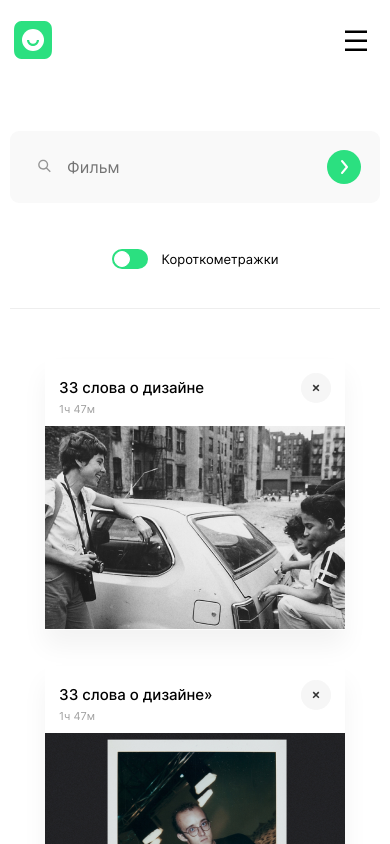
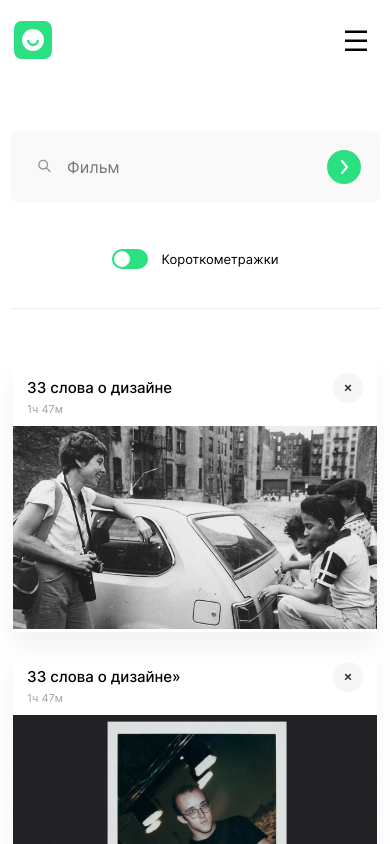
Before and after one commit to myackotka93/movies-explorer-frontend, a React (Create React App) app: page /saved-movies in a window 390 px wide. Shown: the top 844 px of the page. Built offline with nearby package versions, Linux system fonts and the light colour scheme; the HTML template or start-up script is replaced by a standard one.

Commit message:
fix review

```diff
--- a/src/components/App/App.css
+++ b/src/components/App/App.css
@@ -1,7 +1,6 @@
 .app {
   width: 100%;
   margin: 0 auto;
-  min-width: 320px;
   max-width: 1280px;
   font-family: 'Inter', Arial, sans-serif, Helvetica;
 }
--- a/src/components/MoviesCard/MoviesCard.css
+++ b/src/components/MoviesCard/MoviesCard.css
@@ -1,14 +1,21 @@
 .movies-card {
   height: 271px;
   max-width: 364px;
-  overflow: hidden;
   box-shadow: 0px 16px 24px rgba(0, 0, 0, 0.05);
 }
 
-.movies-card__image {
-  width: 364px;
-  height: 203px;
-  object-fit: cover;
+@media screen and (max-width: 1279px) and (min-width: 768px) {
+	.movies-card {
+    height: 100%;
+		width: 100%;
+	}
+}
+
+@media screen and (max-width: 767px) and (min-width: 300px) {
+	.movies-card {
+    height: 100%;
+		width: 100%;
+	}
 }
 
 .movies-card__info {
@@ -29,6 +36,13 @@
   font-size: 11px;
   font-weight: 400;
   color: #A0A0A0;
+}
+
+.movies-card__image {
+	width: 100%;
+	height: 203px;
+	object-fit: contain;
+
 }
 
 .movies-card__button {
@@ -62,24 +76,3 @@
   cursor: pointer;
   opacity: 0.8;
 }
-
-@media screen and (max-width: 768px) {
-  .movies-card {
-      max-width: 339px;
-  }
-
-  .movies-card__image {
-      width: 339px;
-  }
-}
-
-@media screen and (max-width: 480px) {
-  .movies-card {
-      max-width: 300px;
-      justify-content: center;
-  }
-
-  .movies-card__image {
-      width: 300px;
-  }
-}
--- a/src/components/MoviesCardList/MoviesCardList.css
+++ b/src/components/MoviesCardList/MoviesCardList.css
@@ -1,13 +1,51 @@
 .card-list {
+  max-width: 1140px;
+  display: flex;
+  flex-direction: column;
+  align-items: center;
   margin: 0 auto;
 }
 
+@media screen and (max-width: 1279px) and (min-width: 768px) {
+  .card-list {
+    width: 100%;
+	}
+}
+
+@media screen and (max-width: 767px) and (min-width: 300px) {
+  .card-list {
+    width: 100%;
+	}
+}
+
 .card-list__wrapper {
+  width: 1140px;
   margin: 75px 70px 30px;
   display: grid;
-  grid-template-columns: repeat(3, 1fr);
-  grid-column-gap: 30px;
-  grid-row-gap: 24px;
+  grid-template-columns: repeat(auto-fill, minmax(364px, 1fr));
+  grid-row-gap: 30px;
+	grid-column-gap: 24px;
+  justify-content: center;
+  justify-items: center;
+}
+
+@media screen and (max-width: 1279px) and (min-width: 768px) {
+  .card-list__wrapper {
+    width: calc(100% - 60px);
+    grid-column-gap: 30px;
+    grid-row-gap: 36px;
+    grid-template-columns: repeat(auto-fill, minmax(339px, 1fr));
+    margin: 80px auto 0 auto;
+	}
+}
+
+@media screen and (max-width: 767px) and (min-width: 300px) {
+  .card-list__wrapper {
+    width: calc(100% - 20px);
+    gap: 16px;
+    grid-template-columns: repeat(auto-fill, minmax(300px, 1fr));
+    margin: 50px auto 0 auto;
+	}
 }
 
 .card-list__button {
@@ -19,47 +57,25 @@
   border: 1px solid #E8E8E8;
   border-radius: 7px;
   cursor: pointer;
+  font-weight: 600;
+  font-size: 12px;
+  line-height: 15px;
 }
 
 .card-list__button:hover {
-  cursor: pointer;
-  opacity: 0.8;
+	opacity: 0.6;
+	transition-duration: 1s;
 }
 
-.card-list__button-text {
-  font-size: 12px;
-  font-weight: 600;
-  margin: 0;
+@media screen and (max-width: 1279px) and (min-width: 768px) {
+  .card-list__button {
+    margin: 80px auto 80px auto;
+	}
 }
 
-@media screen and (max-width: 768px) {
-  .card-list__wrapper {
-    margin: 80px 30px 30px;
-    grid-template-columns: repeat(2, 1fr);
-    grid-column-gap: 30px;
-    grid-row-gap: 36px;
-  }
-}
-
-@media screen and (max-width: 480px) {
-  .card-list__wrapper {
-    grid-template-columns: 300px;
-    justify-content: center;
-  }
-
+@media screen and (max-width: 767px) and (min-width: 300px) {
   .card-list__button {
     min-width: 240px;
-    margin: 80px auto 80px auto;
-  }
+    min-height: 36px;
+	}
 }
-
-@media screen and (max-width: 420px) {
-  .card-list__wrapper {
-    margin: 50px 10px 30px;
-  }
-
-  .card-list__button {
-    min-width: 240px;
-    margin: 50px auto 80px auto;
-  }
-}
```
